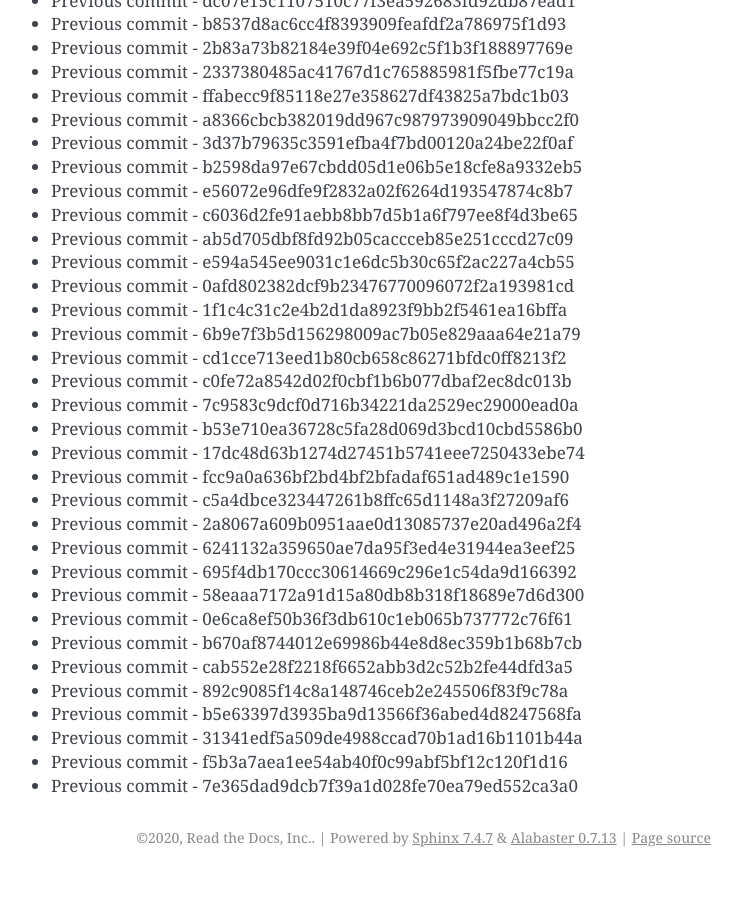
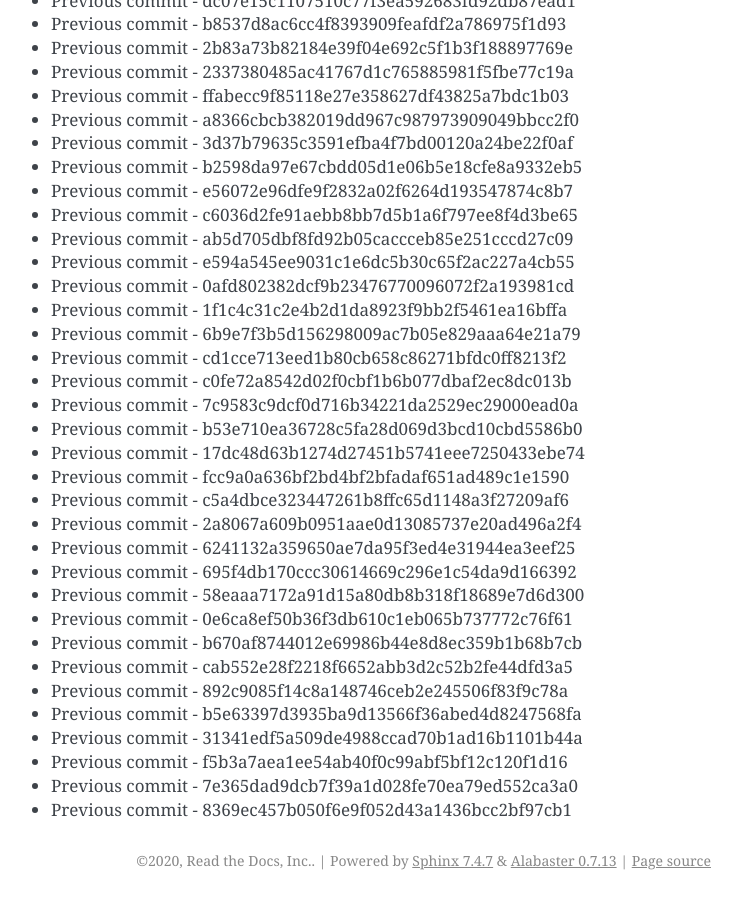
Before and after one commit to readthedocs/rtd-git-stresstest, a Sphinx documentation site: the page built from docs/updates.rst, in a window 1280 px wide and 900 px high, scrolled down 97889 px. Shown: the whole window, without its empty margins (399-1141 px from the left). Built offline with Sphinx 7.4.7, drawn with Linux system fonts in a browser that asks for light colours; before the commit the page ends 98766 px from its top, so only the background shows below that.

Commit message:
Generating commit from previous: 8369ec457b050f6e9f052d43a1436bcc2bf97cb1

```diff
--- a/docs/updates.rst
+++ b/docs/updates.rst
@@ -4145,3 +4145,4 @@ It can be tested for any performance characteristics.
 * Previous commit - 31341edf5a509de4988ccad70b1ad16b1101b44a
 * Previous commit - f5b3a7aea1ee54ab40f0c99abf5bf12c120f1d16
 * Previous commit - 7e365dad9dcb7f39a1d028fe70ea79ed552ca3a0
+* Previous commit - 8369ec457b050f6e9f052d43a1436bcc2bf97cb1
```
